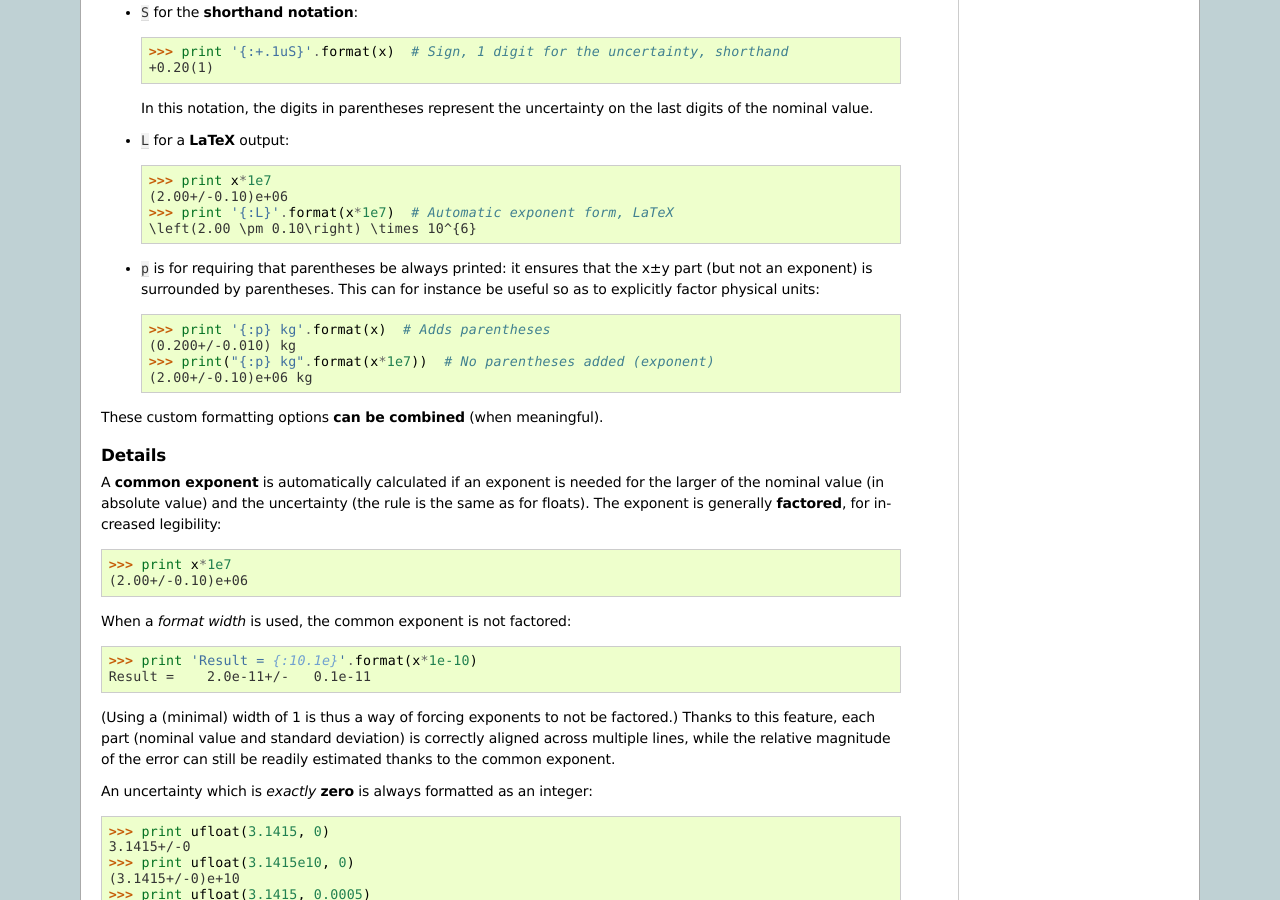
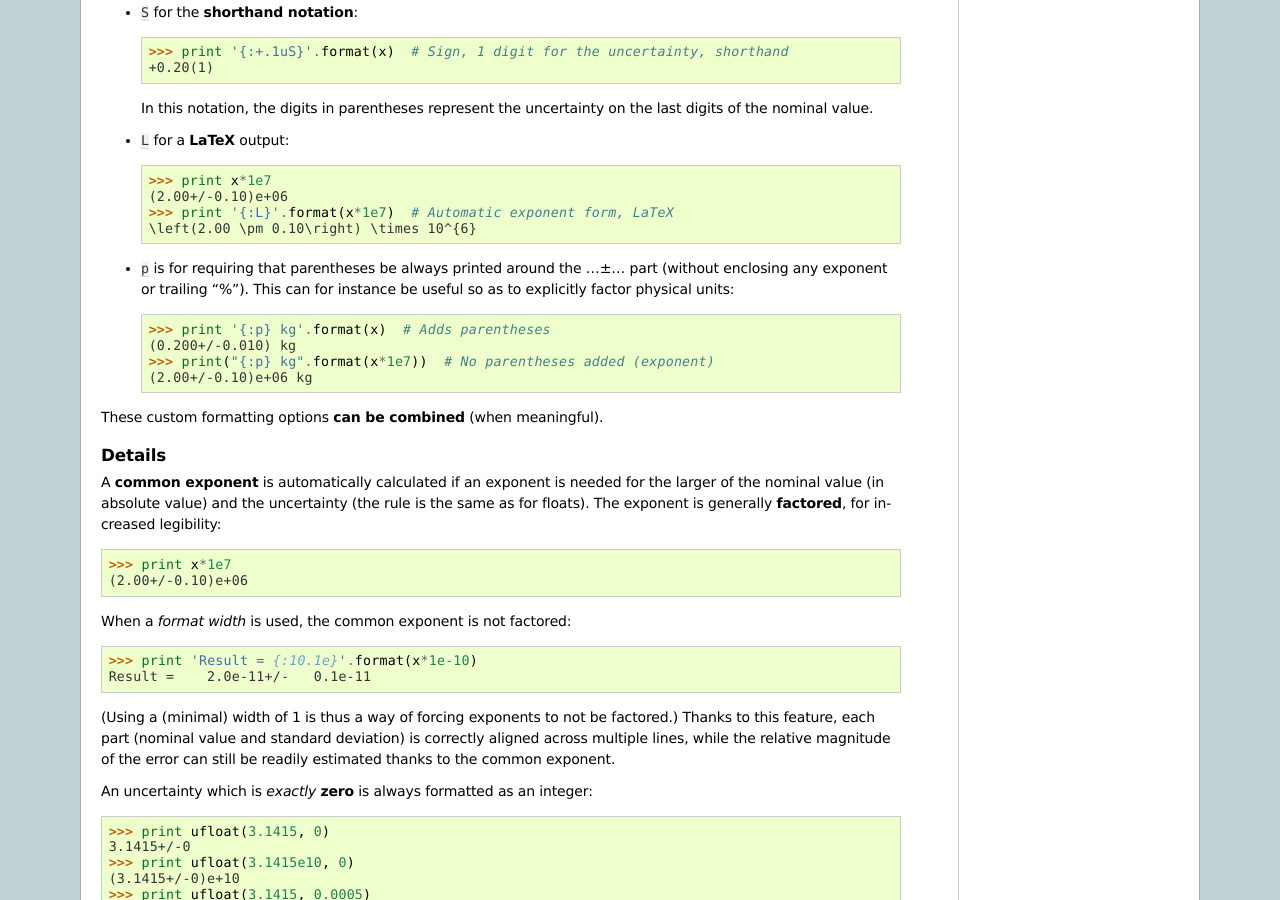
Before and after one commit to lmfit/uncertainties, a Sphinx documentation site: the page built from doc/user_guide.rst, in a window 1280 px wide and 900 px high, scrolled down 6693 px. Built offline with Sphinx 7.4.7, drawn with Linux system fonts in a browser that asks for light colours; pages that are not in the unit, such as notebooks, are missing from menus.

Commit message:
More general description of the "p" format option.

```diff
--- a/doc/user_guide.rst
+++ b/doc/user_guide.rst
@@ -493,9 +493,9 @@ formatting options. They can be added at the end of the format string:
   >>> print '{:L}'.format(x*1e7)  # Automatic exponent form, LaTeX
   \left(2.00 \pm 0.10\right) \times 10^{6}
 
-- ``p`` is for requiring that parentheses be always printed: it ensures that
-  the x±y part (but not an exponent) is surrounded by parentheses. This can for
-  instance be useful so as to explicitly factor physical units:
+- ``p`` is for requiring that parentheses be always printed around the …±… part
+  (without enclosing any exponent or trailing "%"). This can for instance be
+  useful so as to explicitly factor physical units:
 
     >>> print '{:p} kg'.format(x)  # Adds parentheses
     (0.200+/-0.010) kg
```
Also changed, not shown: 1 other file.
